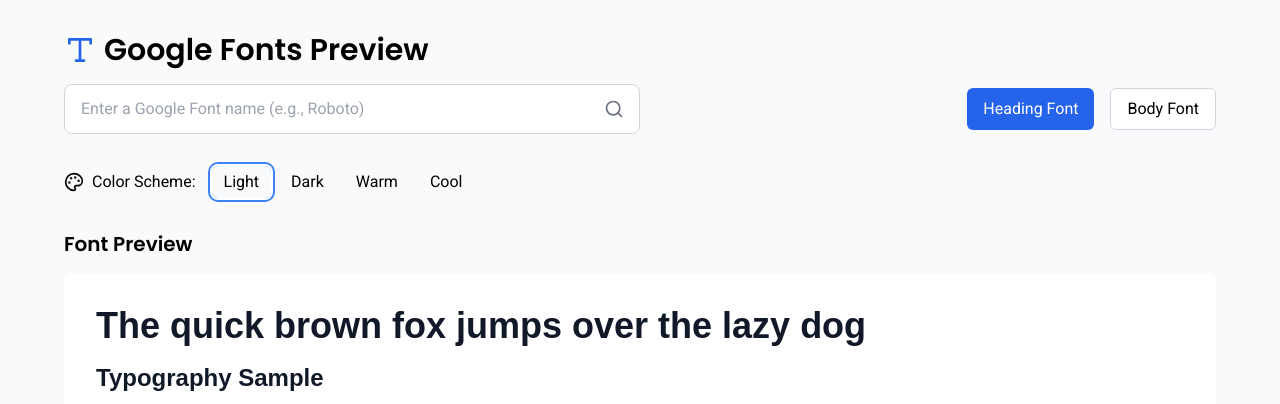
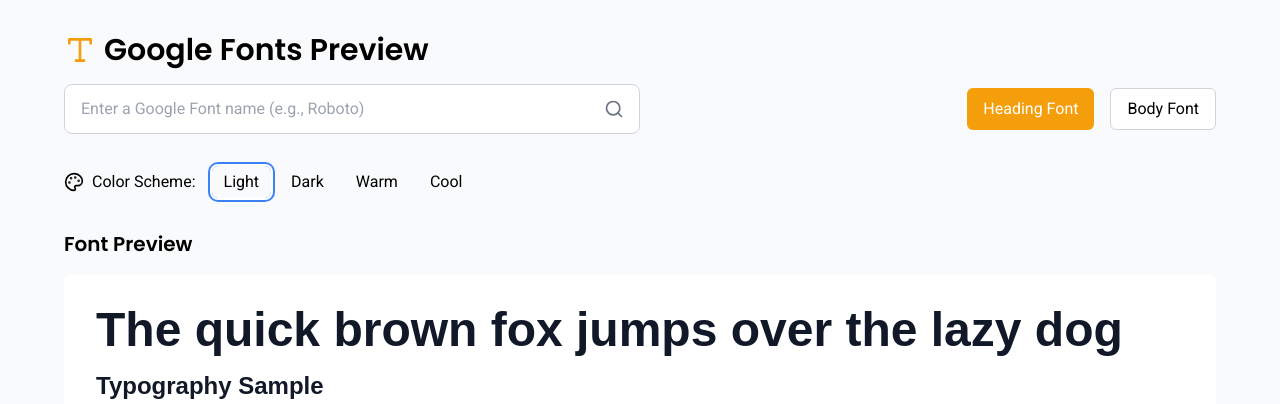
Before and after one commit to simonbegg/google-font-preview, a React (Vite) app: page / in a window 1280 px wide. Both pictures are taken after typing "Sample" into the empty fields and a click on the button 614 px from the left and 109 px from the top of the page. Shown: the top 404 px of the page. Built offline with nearby package versions, Linux system fonts and the light colour scheme; a web font is replaced by a local one.

Commit message:
Style updates

```diff
--- a/src/App.tsx
+++ b/src/App.tsx
@@ -55,7 +55,7 @@ function App() {
     <div className="p-8 min-h-screen bg-gray-50">
       <header className="mx-auto mb-8 max-w-6xl">
         <div className="flex gap-2 items-center mb-4">
-          <Type size={32} className="text-blue-600" />
+          <Type size={32} className="text-amber-500" />
           <h1 className="text-3xl font-semibold">Google Fonts Preview</h1>
         </div>
 
@@ -75,7 +75,7 @@ function App() {
             <button
               onClick={() => setCurrentTarget('heading')}
               className={`px-4 py-2 rounded-md ${currentTarget === 'heading'
-                ? 'bg-blue-600 text-white'
+                ? 'bg-amber-500 text-white'
                 : 'bg-white border border-gray-300'
                 }`}
             >
@@ -84,7 +84,7 @@ function App() {
             <button
               onClick={() => setCurrentTarget('body')}
               className={`px-4 py-2 rounded-md ${currentTarget === 'body'
-                ? 'bg-blue-600 text-white'
+                ? 'bg-amber-500 text-white'
                 : 'bg-white border border-gray-300'
                 }`}
             >
--- a/src/components/FontPreview.tsx
+++ b/src/components/FontPreview.tsx
@@ -17,7 +17,7 @@ export const FontPreview: React.FC<FontPreviewProps> = ({
 
   return (
     <div className={`p-8 rounded-lg ${colorScheme.background} ${colorScheme.text}`}>
-      <h1 style={headingStyle} className="mb-4 text-4xl font-bold">
+      <h1 style={headingStyle} className="mb-4 text-4xl font-bold sm:text-5xl">
         The quick brown fox jumps over the lazy dog
       </h1>
       <h2 style={headingStyle} className="mb-3 text-2xl font-semibold">
--- a/src/data/colorSchemes.ts
+++ b/src/data/colorSchemes.ts
@@ -1,32 +1,32 @@
-import { ColorScheme } from '../types';
+import { ColorScheme } from "../types";
 
 export const colorSchemes: ColorScheme[] = [
   {
-    name: 'Light',
-    background: 'bg-white',
-    text: 'text-gray-900',
-    accent: 'bg-blue-600',
-    cardBackground: 'bg-gray-50'
+    name: "Light",
+    background: "bg-white",
+    text: "text-gray-900",
+    accent: "bg-amber-500",
+    cardBackground: "bg-gray-50",
   },
   {
-    name: 'Dark',
-    background: 'bg-gray-900',
-    text: 'text-white',
-    accent: 'bg-blue-400',
-    cardBackground: 'bg-gray-800'
+    name: "Dark",
+    background: "bg-gray-900",
+    text: "text-white",
+    accent: "bg-blue-400",
+    cardBackground: "bg-gray-800",
   },
   {
-    name: 'Warm',
-    background: 'bg-orange-50',
-    text: 'text-gray-800',
-    accent: 'bg-orange-600',
-    cardBackground: 'bg-orange-100'
+    name: "Warm",
+    background: "bg-orange-50",
+    text: "text-gray-800",
+    accent: "bg-orange-600",
+    cardBackground: "bg-orange-100",
   },
   {
-    name: 'Cool',
-    background: 'bg-slate-100',
-    text: 'text-slate-900',
-    accent: 'bg-indigo-600',
-    cardBackground: 'bg-slate-200'
-  }
+    name: "Cool",
+    background: "bg-slate-100",
+    text: "text-slate-900",
+    accent: "bg-amber-500",
+    cardBackground: "bg-slate-200",
+  },
 ];
```
